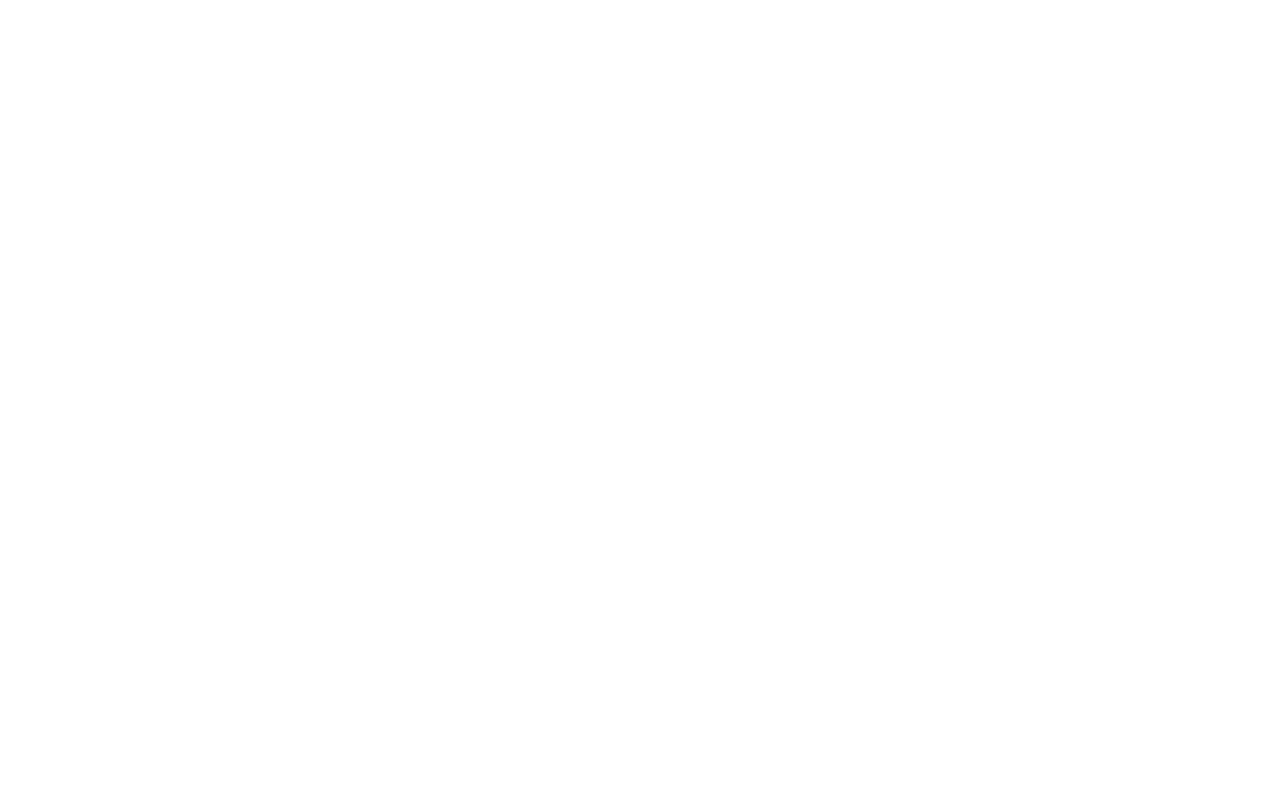
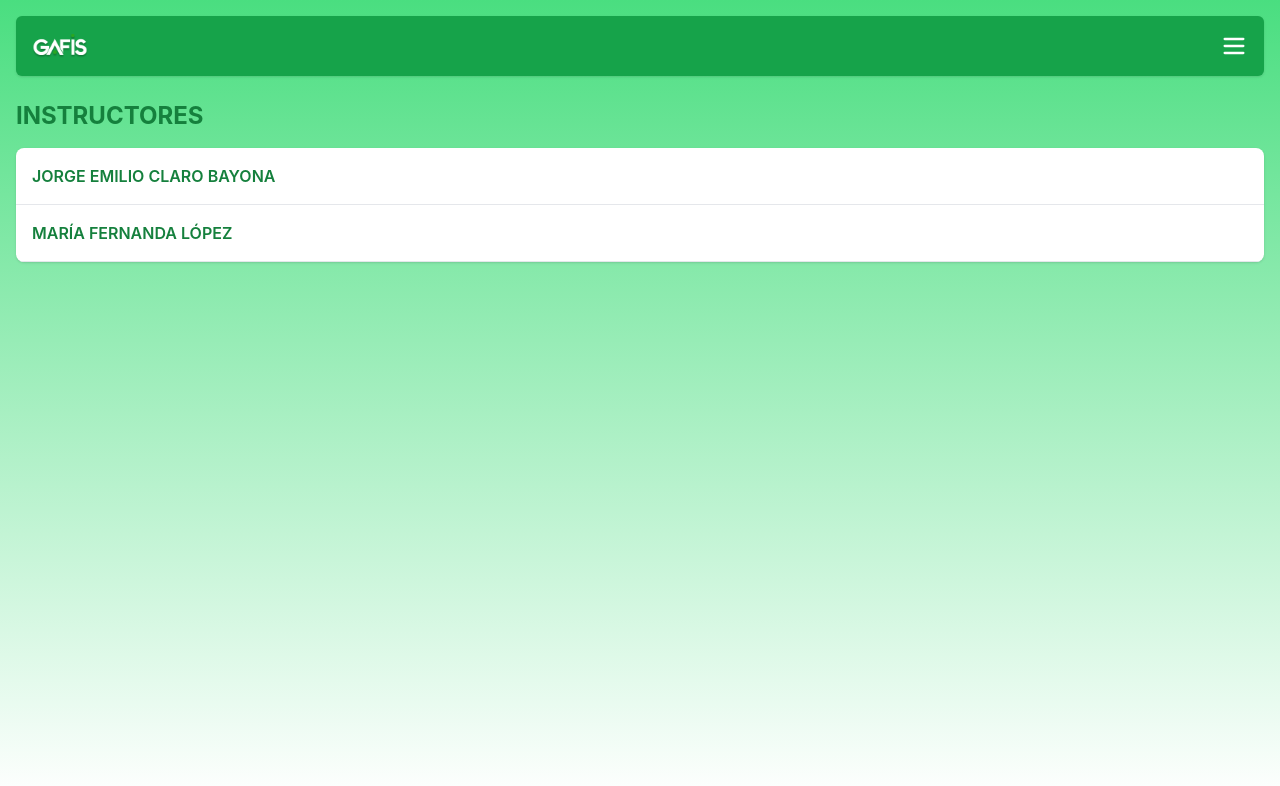
Before and after one commit to Steivin/GAFIS, a React (Create React App) app: page /admin/instructores in a window 1280 px wide. Before the commit this address had no page. Shown: the top 786 px of the page. Built offline with nearby package versions, Linux system fonts and the light colour scheme.

Commit message:
Apartado de Instructores del Administrador creado

```diff
--- a/src/App.js
+++ b/src/App.js
@@ -8,15 +8,13 @@
 import ProfilePageAdmin from "./Pages/DashboardAdmin/ProfilePageAdmin/ProfilePageAdmin";
 import CrudPage from "./Pages/DashboardAdmin/CrudAdminPage/CrudAdminPage";
 import AsignacionesPage from "./Pages/DashboardAdmin/AsignacionesPage/AsignacionesPage";
-
-// Protege rutas con autenticación Firebase
-//import ProtectedRoute from "./Pages/Components/ProtectedRoute";
+import { InstructorDetalle, InstructoresPage } from "./Pages/DashboardAdmin/InstructoresPage/InstructoresPage";
 
 function App() {
   return (
     <BrowserRouter>
       <Routes>
-        {/*               Rutas publicas           */}
+        {/* Rutas públicas */}
         <Route path="/" element={<LoginPage />} />
         <Route path="/dashboard" element={<DashboardPage />} />
         <Route path="/profile" element={<ProfilePage />} />
@@ -26,31 +24,9 @@
         <Route path="/profileAdmin" element={<ProfilePageAdmin />} />
         <Route path="/crud" element={<CrudPage />} />
         <Route path="/admin/asignaciones" element={<AsignacionesPage />} />
+        <Route path="/admin/instructores" element={<InstructoresPage />} />
+        <Route path="/admin/instructor/:id" element={<InstructorDetalle />} />
 
-        {/*               Rutas privadas
-        <Route
-          path="/dashboard"
-          element={
-            <ProtectedRoute>
-              {" "}
-              <DashboardPage />{" "}
-            </ProtectedRoute>
-          }
-        />
-        <Route
-          path="/users"
-          element={
-            <ProtectedRoute>
-              {" "}
-              <UsersPage />{" "}
-            </ProtectedRoute>
-          }
-        />
-        */}
-
-        {/* Ruta genérica para páginas no encontradas
-        <Route path="*" element={<NotFoundPage />} />
-        */}
       </Routes>
     </BrowserRouter>
   );
--- a/src/Pages/DashboardAdmin/AsignacionesPage/AsignacionesPage.js
+++ b/src/Pages/DashboardAdmin/AsignacionesPage/AsignacionesPage.js
@@ -53,29 +53,20 @@
     };
 
     return (
-        <div className="min-h-screen flex flex-col bg-gradient-to-b from-green-500 to-white">
+        <div className="flex-1 bg-gradient-to-b from-green-500 to-white p-4">
             {/* Header */}
-            <header className="sticky top-0 z-30 bg-green-600 text-white">
-                <div className="h-14 px-3 md:px-5 flex items-center justify-between">
-                    <img src={logo} alt="GAFIS" className="h-6" />
-                    <div className="flex items-center gap-3">
-                        <div className="h-8 w-8 grid place-items-center rounded-full bg-white/20 ring-1 ring-white/30">
-                            <div className="h-5 w-5 rounded-full bg-white/80" />
-                        </div>
-                        <button
-                            onClick={() => setShowSidebar(true)}
-                            className="h-8 w-8 grid place-items-center rounded-md bg-white/10 hover:bg-white/20"
-                            aria-label="Abrir menú"
-                        >
-                            <FiMenu size={20} />
-                        </button>
-                    </div>
+            <header className="bg-green-600 text-white p-4 flex justify-between items-center rounded-md shadow">
+                <div className="flex items-center gap-2">
+                    <img src={logo} alt="GAFIS Logo" className="h-6" />
                 </div>
+                <button onClick={() => setShowSidebar(true)}>
+                    <FiMenu size={28} />
+                </button>
             </header>
 
             {/* Sidebar */}
             {showSidebar && (
-                <div className="fixed inset-0 z-40">
+                <div className="fixed inset-0 z-50">
                     <div className="absolute inset-0 bg-black/40" onClick={() => setShowSidebar(false)} />
                     <div className="relative ml-auto h-full w-64 bg-green-700 text-white p-4 shadow-xl">
                         <button onClick={() => setShowSidebar(false)} className="ml-auto mb-4 px-3 py-1 rounded bg-white/10 hover:bg-white/20">
@@ -96,7 +87,7 @@
                 {/* Top bar */}
                 <div className="flex items-center justify-between gap-4 flex-wrap">
                     <button className="px-6 py-2 rounded-full bg-white text-green-700 font-semibold shadow-sm ring-1 ring-black/5">
-                        INSTRUCTORES
+                        ASIGNACIONES
                     </button>
 
                     {/* Buscador */}
--- a/src/Pages/DashboardAdmin/DashboardAdmin.js
+++ b/src/Pages/DashboardAdmin/DashboardAdmin.js
@@ -75,9 +75,12 @@
                         ASIGNACIONES
                     </Link>
 
-                    <button className="bg-white text-green-600 px-8 py-6 text-lg rounded-xl font-semibold shadow w-full max-w-[300px] sm:w-[200px]">
+                    <Link
+                        to="/admin/instructores"
+                        className="bg-white text-green-600 px-8 py-6 text-lg rounded-xl font-semibold shadow w-full max-w-[300px] sm:w-[200px] text-center"
+                    >
                         INSTRUCTORES
-                    </button>
+                    </Link>
 
                     <button className="bg-white text-green-600 px-8 py-6 text-lg rounded-xl font-semibold shadow w-full max-w-[300px] sm:w-[200px]">
                         FORMACIONES
--- /dev/null
+++ b/src/Pages/DashboardAdmin/InstructoresPage/InstructoresPage.js
@@ -0,0 +1,170 @@
+import React, { useState } from "react";
+import { Menu, Calendar, ArrowLeft } from "lucide-react";
+import { useNavigate, useParams } from "react-router-dom";
+import logoGafis from "../../img/logo.png";
+
+// Barra de progreso
+const Progress = ({ value, className }) => (
+    <div className={`bg-gray-300 rounded-full ${className}`}>
+        <div
+            className="bg-green-500 h-full rounded-full transition-all duration-300"
+            style={{ width: `${value}%` }}
+        />
+    </div>
+);
+
+// Lista de instructores (simulada)
+const instructores = [
+    {
+        id: 1,
+        nombre: "JORGE EMILIO CLARO BAYONA",
+        horasCompletadas: 0,
+        horasTotales: 165,
+        formaciones: [
+            {
+                id: 1,
+                titulo: "TECNOLOGO EN ANÁLISIS Y DESARROLLO DE SOFTWARE",
+                ficha: "2873817",
+                ambiente: "104",
+            },
+            {
+                id: 2,
+                titulo: "TECNOLOGO EN ANÁLISIS Y DESARROLLO DE SOFTWARE",
+                ficha: "2845141",
+                ambiente: "101",
+            },
+        ],
+    },
+    {
+        id: 2,
+        nombre: "MARÍA FERNANDA LÓPEZ",
+        horasCompletadas: 40,
+        horasTotales: 120,
+        formaciones: [
+            {
+                id: 1,
+                titulo: "FORMACIÓN EN PYTHON",
+                ficha: "1234567",
+                ambiente: "201",
+            },
+        ],
+    },
+];
+
+// Página de lista de instructores
+export function InstructoresPage() {
+    const [showSidebar, setShowSidebar] = useState(false);
+    const navigate = useNavigate();
+
+    return (
+        <div className="min-h-screen bg-gradient-to-b from-green-400 to-white p-4">
+            {/* Sidebar */}
+            {showSidebar && (
+                <div className="fixed inset-0 z-50 flex">
+                    <div
+                        className="fixed inset-0 bg-black opacity-30"
+                        onClick={() => setShowSidebar(false)}
+                    ></div>
+                    <div className="relative z-50 w-64 h-full bg-green-700 text-white shadow-lg p-4">
+                        <button
+                            className="mb-4 text-white text-right w-full"
+                            onClick={() => setShowSidebar(false)}
+                        >
+                            X
+                        </button>
+                        <ul className="space-y-4">
+                            <li><a href="/dashboard" className="hover:underline">Inicio</a></li>
+                            <li><a href="/profile" className="hover:underline">Perfil</a></li>
+                            <li><a href="/request" className="hover:underline">Solicitudes</a></li>
+                            <li><a href="/" className="hover:underline">Cerrar sesión</a></li>
+                        </ul>
+                    </div>
+                </div>
+            )}
+
+            {/* Header */}
+            <header className="bg-green-600 text-white p-4 flex justify-between items-center rounded-md shadow">
+                <img src={logoGafis} alt="GAFIS Logo" className="h-6" />
+                <button onClick={() => setShowSidebar(true)}>
+                    <Menu size={28} />
+                </button>
+            </header>
+
+            {/* Lista */}
+            <h1 className="text-2xl font-bold text-green-700 mt-6 mb-4">INSTRUCTORES</h1>
+            <div className="bg-white rounded-lg shadow overflow-hidden">
+                {instructores.map((inst) => (
+                    <div
+                        key={inst.id}
+                        className="flex items-center justify-between p-4 border-b hover:bg-green-50 cursor-pointer transition"
+                        onClick={() => navigate(`/admin/instructor/${inst.id}`)}
+
+                    >
+                        <span className="text-green-700 font-semibold">{inst.nombre}</span>
+                    </div>
+                ))}
+            </div>
+        </div>
+    );
+}
+
+// Página de detalle del instructor
+export function InstructorDetalle() {
+    const { id } = useParams();
+    const navigate = useNavigate();
+
+    const instructor = instructores.find((inst) => inst.id === parseInt(id));
+
+    if (!instructor) return <p>Instructor no encontrado</p>;
+
+    return (
+        <div className="min-h-screen bg-gradient-to-b from-green-400 to-white p-4">
+            {/* Header */}
+            <header className="bg-green-600 text-white p-4 flex justify-between items-center rounded-md shadow">
+                <img src={logoGafis} alt="GAFIS Logo" className="h-6" />
+                <button onClick={() => navigate(-1)}>
+                    <ArrowLeft size={24} />
+                </button>
+            </header>
+
+            {/* Info principal */}
+            <div className="flex flex-wrap gap-4 mt-6">
+                <div className="flex-1 bg-white rounded-lg shadow p-4 text-center">
+                    <p className="font-bold text-green-700">{instructor.nombre}</p>
+                </div>
+                <div className="flex-1 bg-white rounded-lg shadow p-4 text-center">
+                    <p className="font-bold text-green-700">
+                        HORAS COMPLETADAS: {instructor.horasCompletadas} de {instructor.horasTotales}
+                    </p>
+                    <Progress
+                        value={(instructor.horasCompletadas / instructor.horasTotales) * 100}
+                        className="h-3 mt-2"
+                    />
+                </div>
+                <div className="flex-1 bg-white rounded-lg shadow p-4 text-center">
+                    <p className="font-bold text-green-700 flex items-center justify-center gap-2">
+                        HORARIO <Calendar size={20} />
+                    </p>
+                    <button className="mt-2 flex flex-col items-center text-red-500">
+                        <img src="https://upload.wikimedia.org/wikipedia/commons/8/87/PDF_file_icon.svg" alt="PDF" className="h-8" />
+                        <span className="text-xs">EXPORTAR HORARIO</span>
+                    </button>
+                </div>
+            </div>
+
+            {/* Formaciones */}
+            <div className="bg-white rounded-lg shadow p-4 mt-6">
+                <h2 className="text-center text-green-700 font-bold mb-4">FORMACIONES ASIGNADAS</h2>
+                {instructor.formaciones.map((form) => (
+                    <div key={form.id} className="border-b py-2">
+                        <p className="text-green-700 font-semibold">{form.titulo}</p>
+                        <p className="text-green-500 text-sm">Ficha {form.ficha}</p>
+                        <p className="text-green-500 text-sm">
+                            Ambiente de formación {form.ambiente}
+                        </p>
+                    </div>
+                ))}
+            </div>
+        </div>
+    );
+}
```
